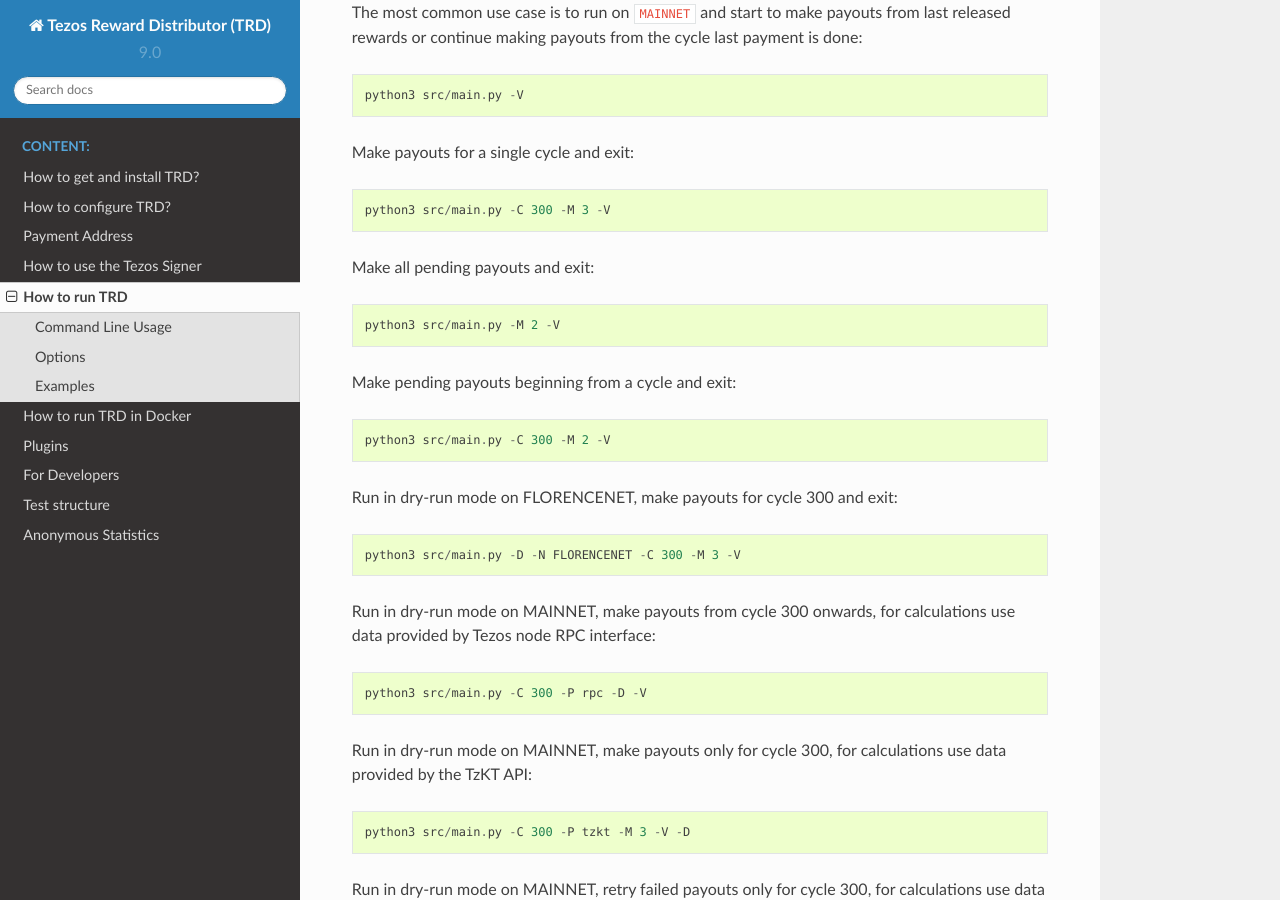
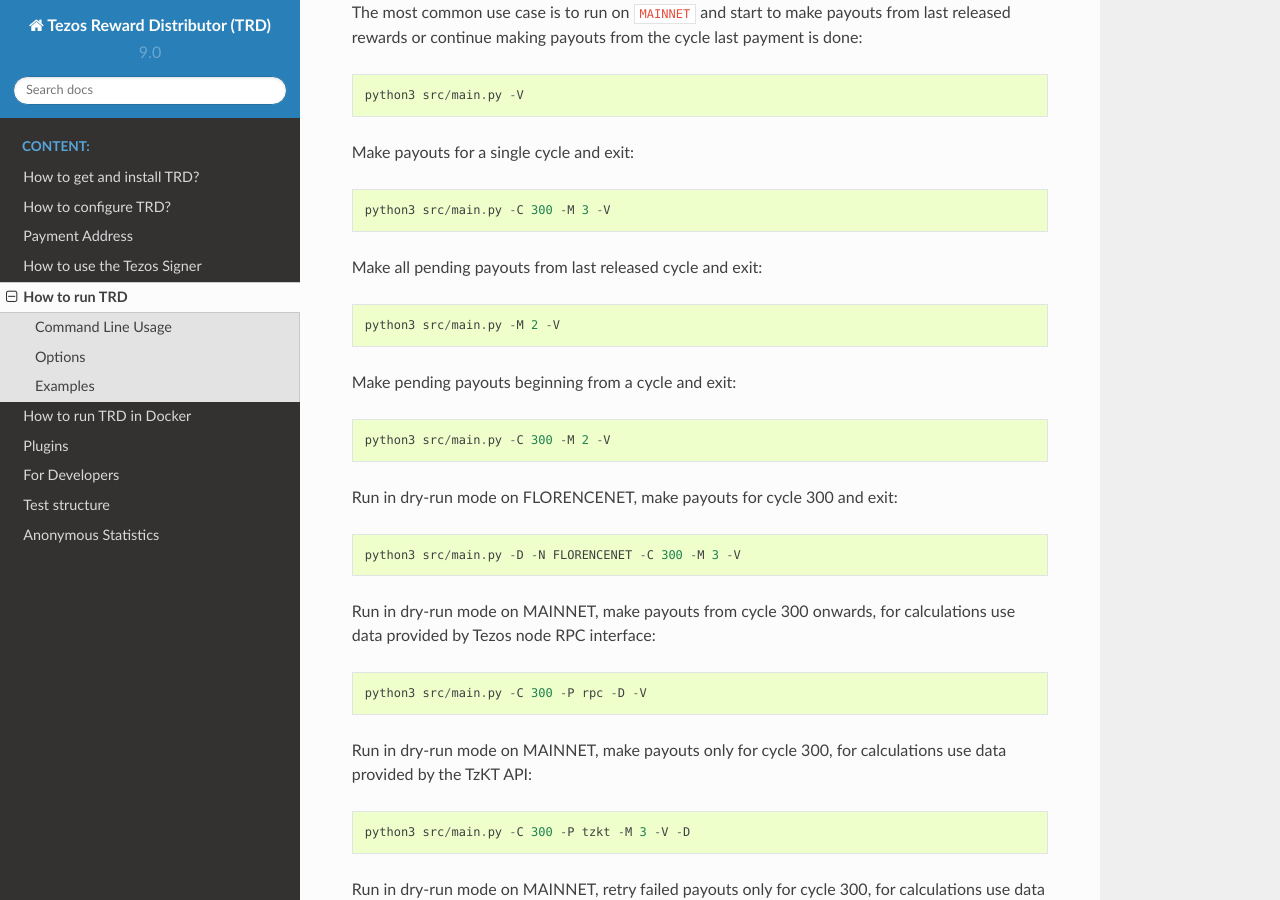
Before and after one commit to tezos-reward-distributor-organization/tezos-reward-distributor, a Sphinx documentation site: the page built from docs/run.rst, in a window 1280 px wide and 900 px high, scrolled down 2627 px. Built offline with Sphinx 7.4.7 and the Read the Docs theme 2.0.0, drawn with Linux system fonts in a browser that asks for light colours; pages that are not in the unit, such as notebooks, are missing from menus.

Commit message:
minior fix with default -C

```diff
--- a/docs/run.rst
+++ b/docs/run.rst
@@ -103,7 +103,7 @@
 
     python3 src/main.py -C 300 -M 3 -V
 
-Make all pending payouts and exit:
+Make all pending payouts from last released cycle and exit:
 
 ::
 
```
